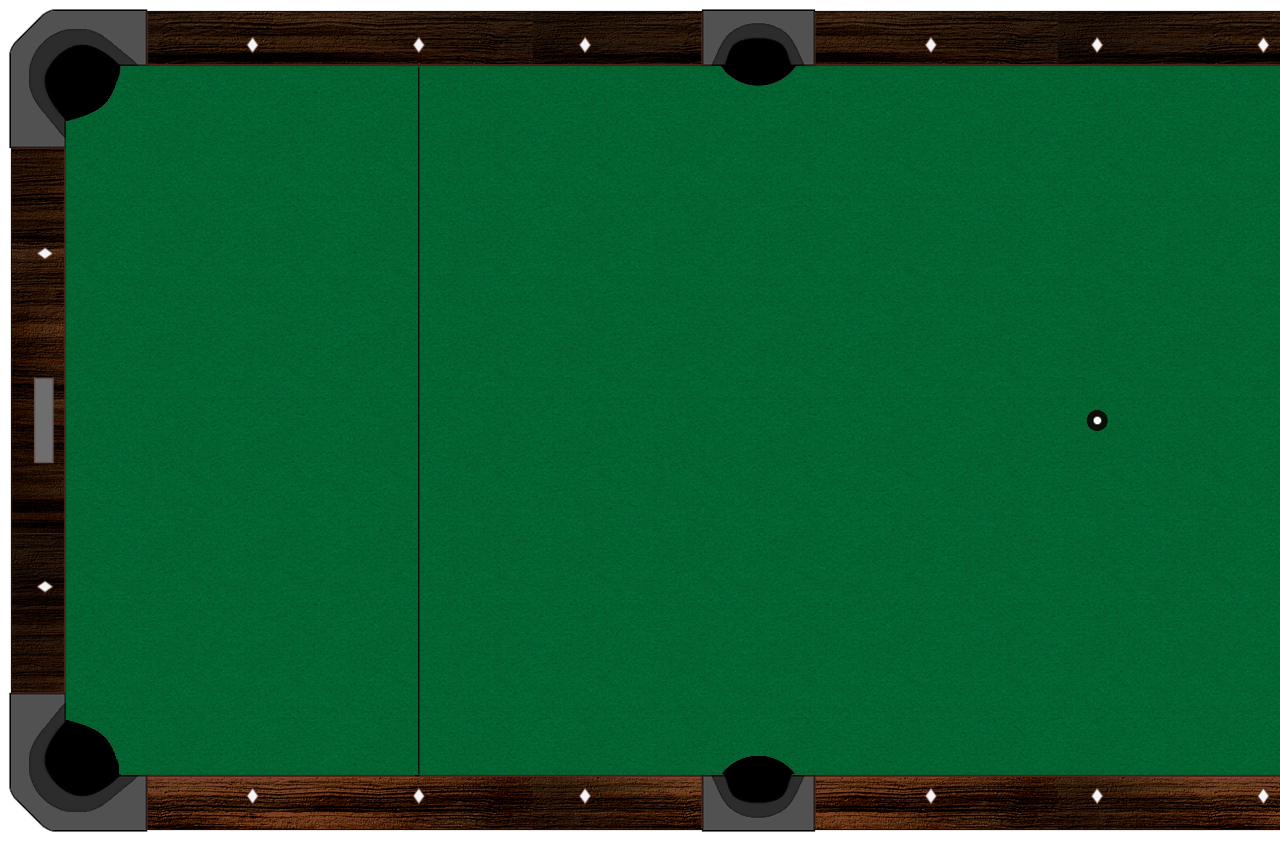
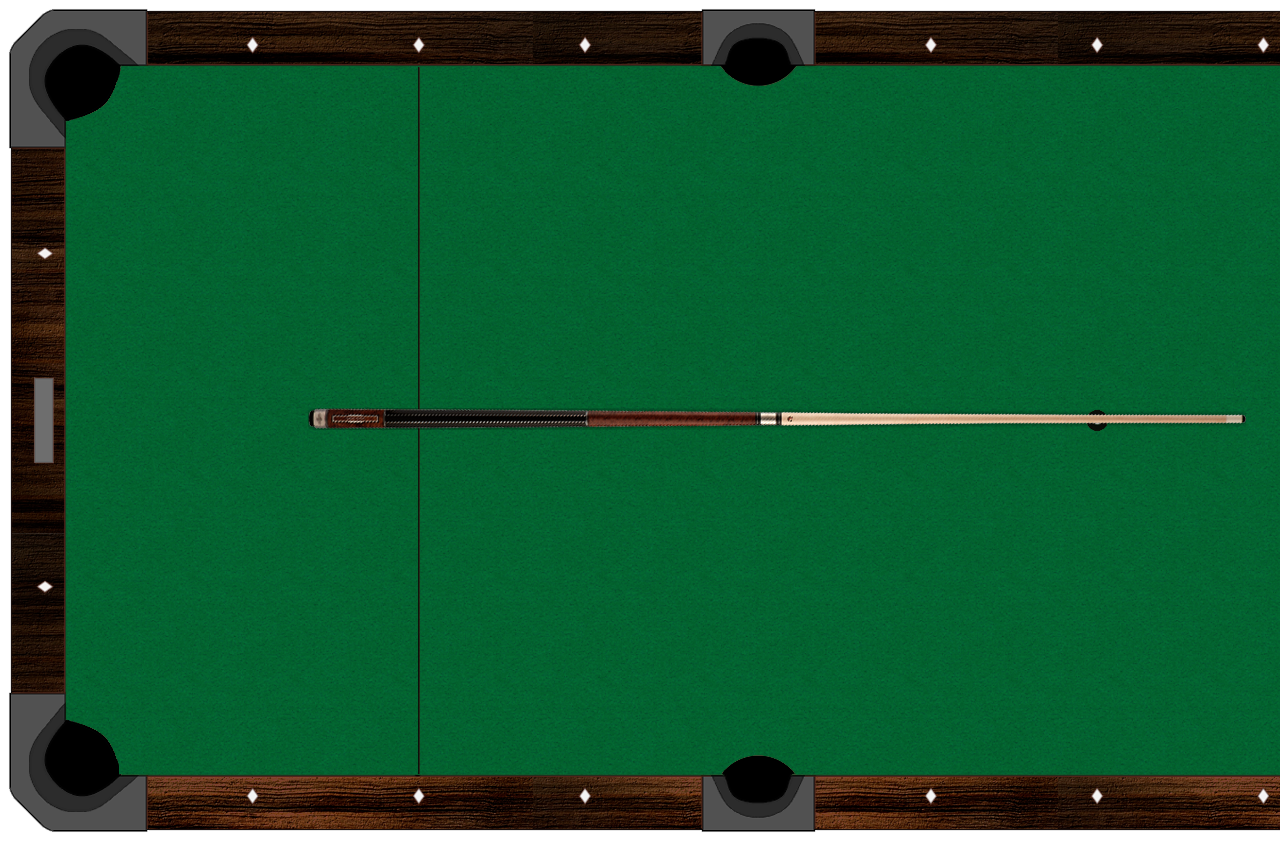
Before and after one commit to muju16/PoolGame, a plain HTML site: page index.html in a window 1280 px wide. Shown: the top 841 px of the page. Drawn offline with Linux system fonts and the light colour scheme.

Commit message:
stickFraming

```diff
--- a/Canvas.js
+++ b/Canvas.js
@@ -1,5 +1,5 @@
 function Canvas2D(){
-this._canvas = document.getElementById('screen');
+    this._canvas = document.getElementById('screen');
     this._canvasContext = this._canvas.getContext('2d');
 }
 
@@ -16,8 +16,3 @@ let canvas = new Canvas2D();
 //Testing
 let image = new Image();
 image.src = "./assets/sprites/spr_background4.png";
-
-setTimeout(() => {
-    canvas.drawImage(image, {x:0,y:0});
-
-}, 1000)
--- a/Game.js
+++ b/Game.js
@@ -9,10 +9,19 @@ Game.prototype.init = function(){
 
 Game.prototype.start = function(){
 
+    PoolGame.init();
+
+    PoolGame.mainLoop();
+
 }
 
 Game.prototype.mainLoop = function(){
 
+    canvas.clear();
+    PoolGame.gameWorld.update();
+    PoolGame.gameWorld.draw();
+
+    requestAnimationFrame(PoolGame.mainLoop);
 }
 
 let PoolGame = new Game();
--- a/GameWorld.js
+++ b/GameWorld.js
@@ -1,11 +1,18 @@
 function GameWorld(){
+
+    this.stick = new Stick();
 
 }
 
 GameWorld.prototype.update = function(){
 
+    this.stick.update();
+
 }
 
 GameWorld.prototype.draw = function(){
 
+    canvas.drawImage(sprites.background, {x:0,y:0});
+
+    this.stick.draw();
 }
--- /dev/null
+++ b/Stick.js
@@ -0,0 +1,14 @@
+function Stick(){
+    this.position = {x:0, y:400};
+}
+
+Stick.prototype.update = function(){
+
+    //Testing
+    this.position.x++;
+
+}
+
+Stick.prototype.draw = function(){
+    canvas.drawImage(sprites.stick, this.position)
+}
--- a/index.html
+++ b/index.html
@@ -6,5 +6,13 @@
         <canvas id="screen" width="1500" height="825"></canvas>
 
         <script src="Canvas.js"></script>
+        <script src="Assets.js"></script>
+        <script src="GameWorld.js"></script>
+        <script src="Game.js"></script>
+        <script src="Stick.js"></script>
+
+        <script>
+            loadAssets(PoolGame.start);
+        </script>
     </body>
 </html>
```
